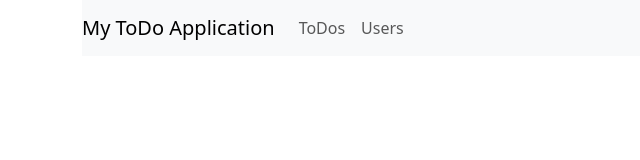
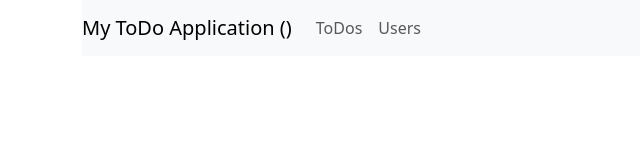
Before and after one commit to ramyabala221190/micro-container-app, an Angular app: page / in a window 1280 px wide. Shown: the top 160 px of the page, without its empty margins (0-640 px from the left). Built offline with nearby package versions, Linux system fonts and the light colour scheme.

Commit message:
added environment details

```diff
--- a/src/app/header/header.component.html
+++ b/src/app/header/header.component.html
@@ -1,5 +1,5 @@
 <nav class="navbar navbar-expand-lg navbar-light bg-light">
-    <a class="navbar-brand">My ToDo Application</a>
+    <a class="navbar-brand">My ToDo Application ({{environment}})</a>
     <button class="navbar-toggler" type="button" data-toggle="collapse" data-target="#navbarSupportedContent" aria-controls="navbarSupportedContent" aria-expanded="false" aria-label="Toggle navigation">
       <span class="navbar-toggler-icon"></span>
     </button>
--- a/src/app/header/header.component.ts
+++ b/src/app/header/header.component.ts
@@ -1,4 +1,5 @@
 import { Component } from '@angular/core';
+import { ConfigService, appConfigModel } from '../config.service';
 
 @Component({
   selector: 'app-header',
@@ -7,4 +8,16 @@ import { Component } from '@angular/core';
 })
 export class HeaderComponent {
 
+  constructor(private configService:ConfigService){
+
+  }
+
+  environment:string|undefined="";
+
+  ngOnInit(){
+    let configurationDetails:appConfigModel|undefined=this.configService.retreiveConfigurationDetails();
+    this.environment=configurationDetails?.env;
+  }
+
+
 }
```
